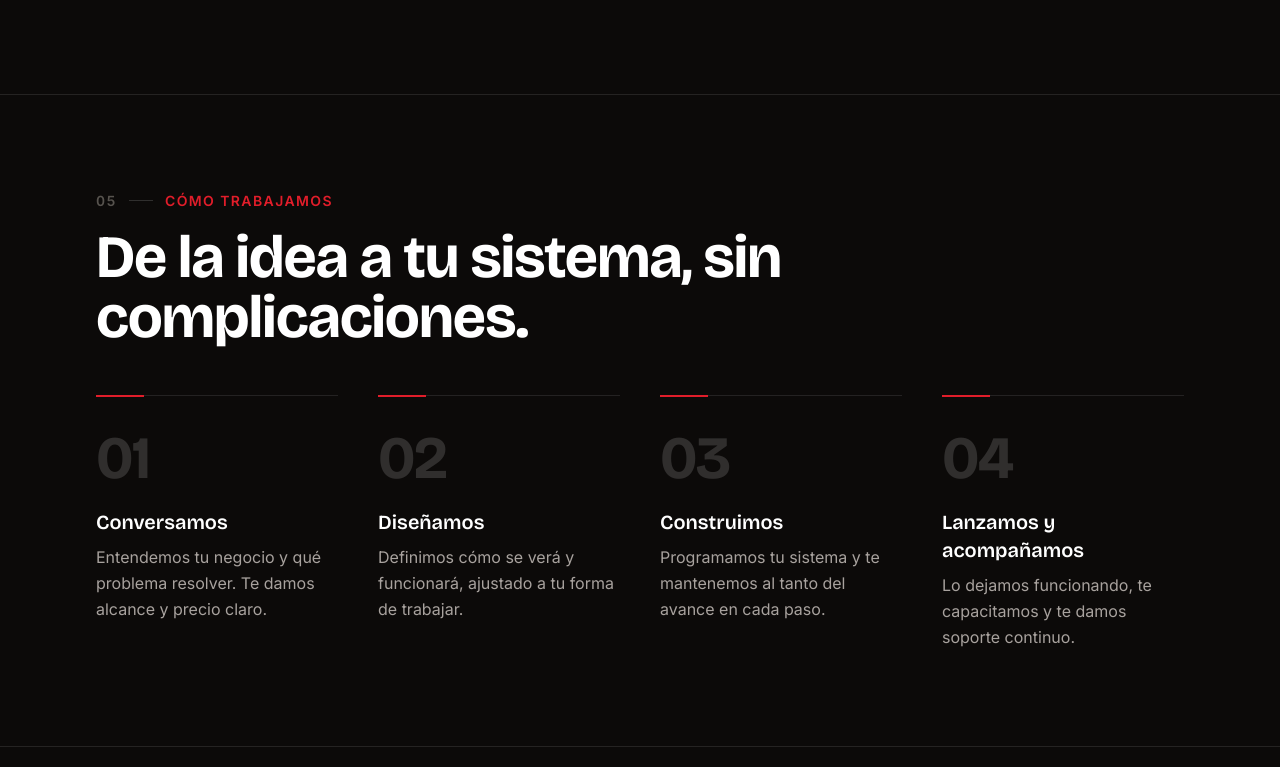
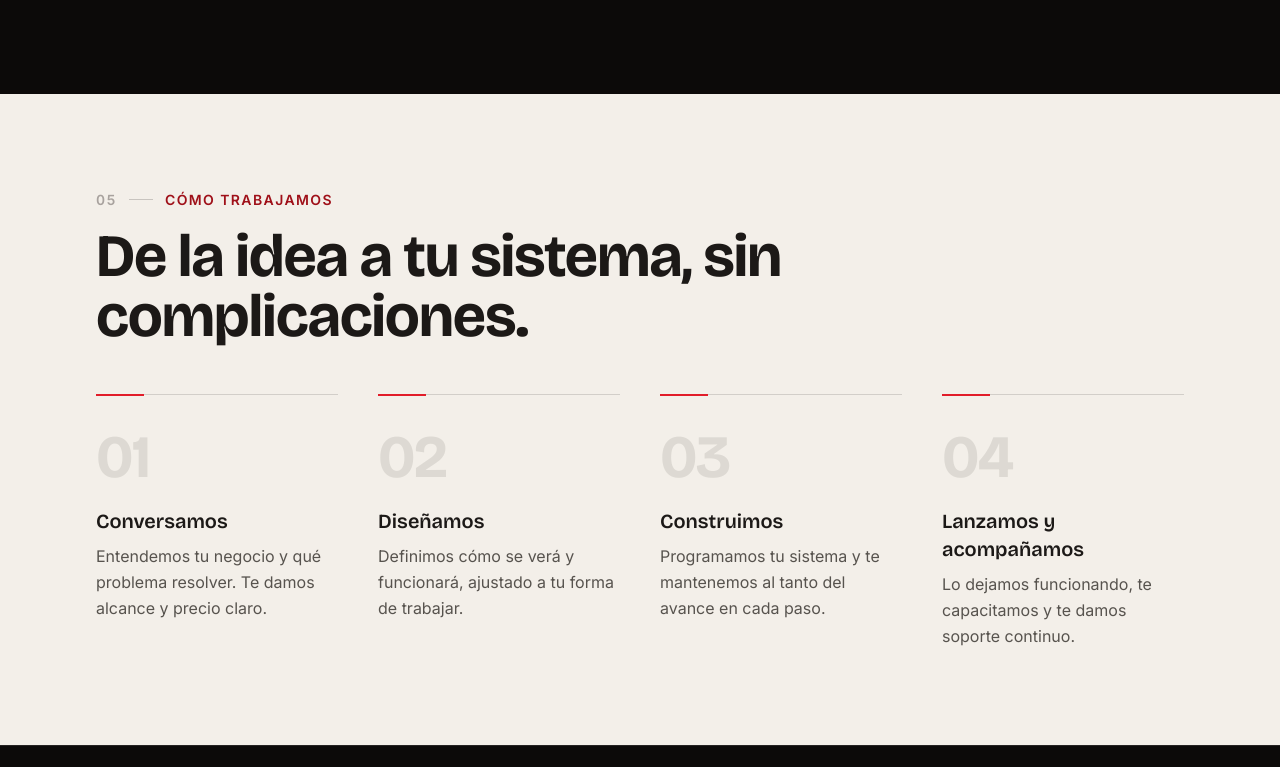
Before and after one commit to Najo24-code/pilotoapps-web, a Next.js app: page /pilotoapps-web/ in a window 1280 px wide. Shown: the part 7653-8420 px from the top of the page. Built offline with nearby package versions, Linux system fonts and the light colour scheme.

Commit message:
feat: seccion Proceso en banda clara papel calido (ritmo editorial dark-claro-dark)

```diff
--- a/app/page.tsx
+++ b/app/page.tsx
@@ -576,16 +576,16 @@ export default function Home() {
         </div>
       </section>
 
-      {/* PROCESO */}
-      <section id="proceso" className="border-t border-white/10 py-16 md:py-24">
+      {/* PROCESO — banda clara: rompe el negro a propósito (ritmo editorial) */}
+      <section id="proceso" className="bg-[#f3efe9] py-16 md:py-24">
         <div className="mx-auto max-w-6xl px-4 sm:px-6 lg:px-8">
           <Reveal className="max-w-3xl">
             <p className="mb-4 flex items-center gap-3 text-sm font-semibold uppercase tracking-widest">
-              <span className="tabular-nums text-stone-600">05</span>
-              <span className="h-px w-6 bg-white/15" />
-              <span className="text-brand">Cómo trabajamos</span>
+              <span className="tabular-nums text-stone-400">05</span>
+              <span className="h-px w-6 bg-stone-900/20" />
+              <span className="text-brand-600">Cómo trabajamos</span>
             </p>
-            <h2 className="font-display text-4xl font-bold leading-[1.04] tracking-[-0.02em] text-white md:text-6xl">
+            <h2 className="font-display text-4xl font-bold leading-[1.04] tracking-[-0.02em] text-stone-900 md:text-6xl">
               De la idea a tu sistema, sin complicaciones.
             </h2>
           </Reveal>
@@ -597,11 +597,11 @@ export default function Home() {
               { n: "04", t: "Lanzamos y acompañamos", d: "Lo dejamos funcionando, te capacitamos y te damos soporte continuo." },
             ].map((s, i) => (
               <Reveal key={s.n} delay={i * 0.08}>
-                <div className="group relative border-t border-white/10 pt-8">
+                <div className="group relative border-t border-stone-900/15 pt-8">
                   <span className="absolute left-0 top-0 h-0.5 w-12 -translate-y-px bg-brand transition-all duration-300 group-hover:w-20" />
-                  <div className="font-display text-6xl font-bold tracking-tight text-white/15">{s.n}</div>
-                  <h3 className="mb-2 mt-5 font-display text-xl font-semibold text-white">{s.t}</h3>
-                  <p className="leading-relaxed text-stone-400">{s.d}</p>
+                  <div className="font-display text-6xl font-bold tracking-tight text-stone-900/10">{s.n}</div>
+                  <h3 className="mb-2 mt-5 font-display text-xl font-semibold text-stone-900">{s.t}</h3>
+                  <p className="leading-relaxed text-stone-600">{s.d}</p>
                 </div>
               </Reveal>
             ))}
```
